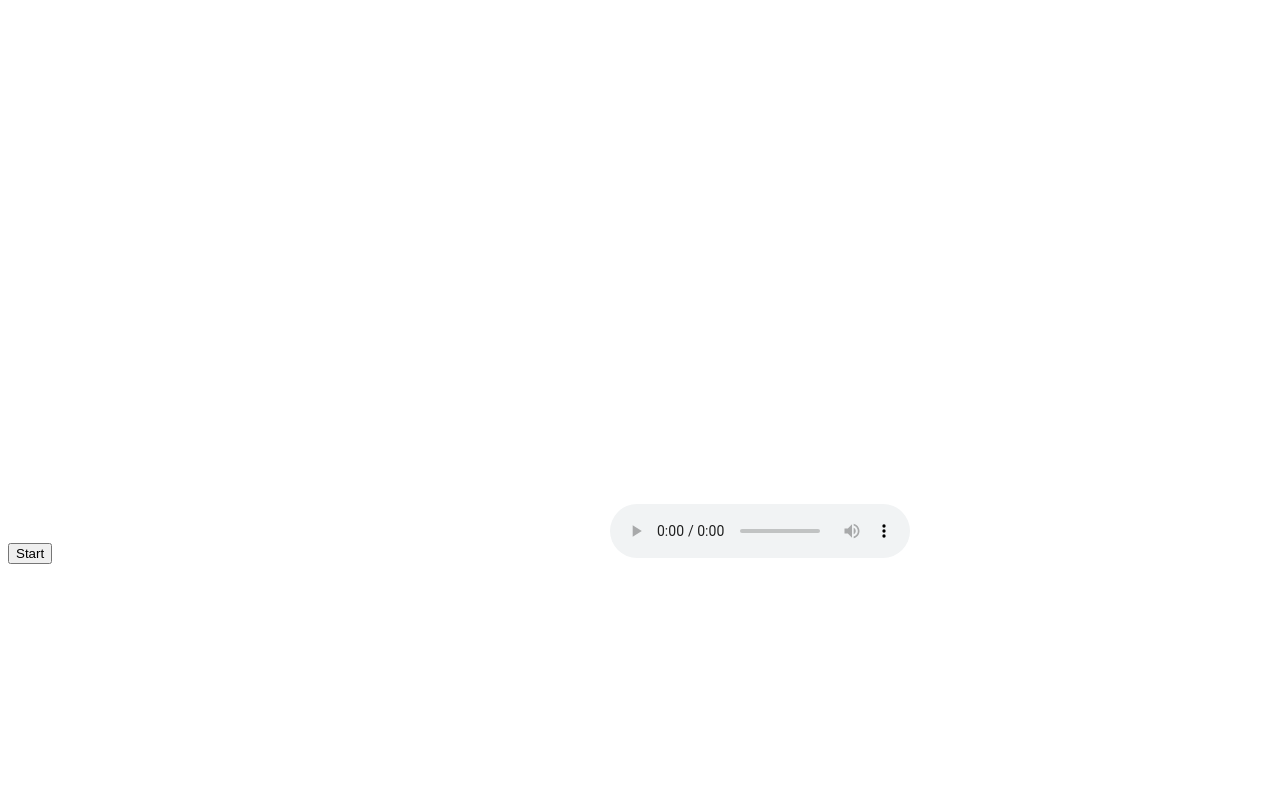
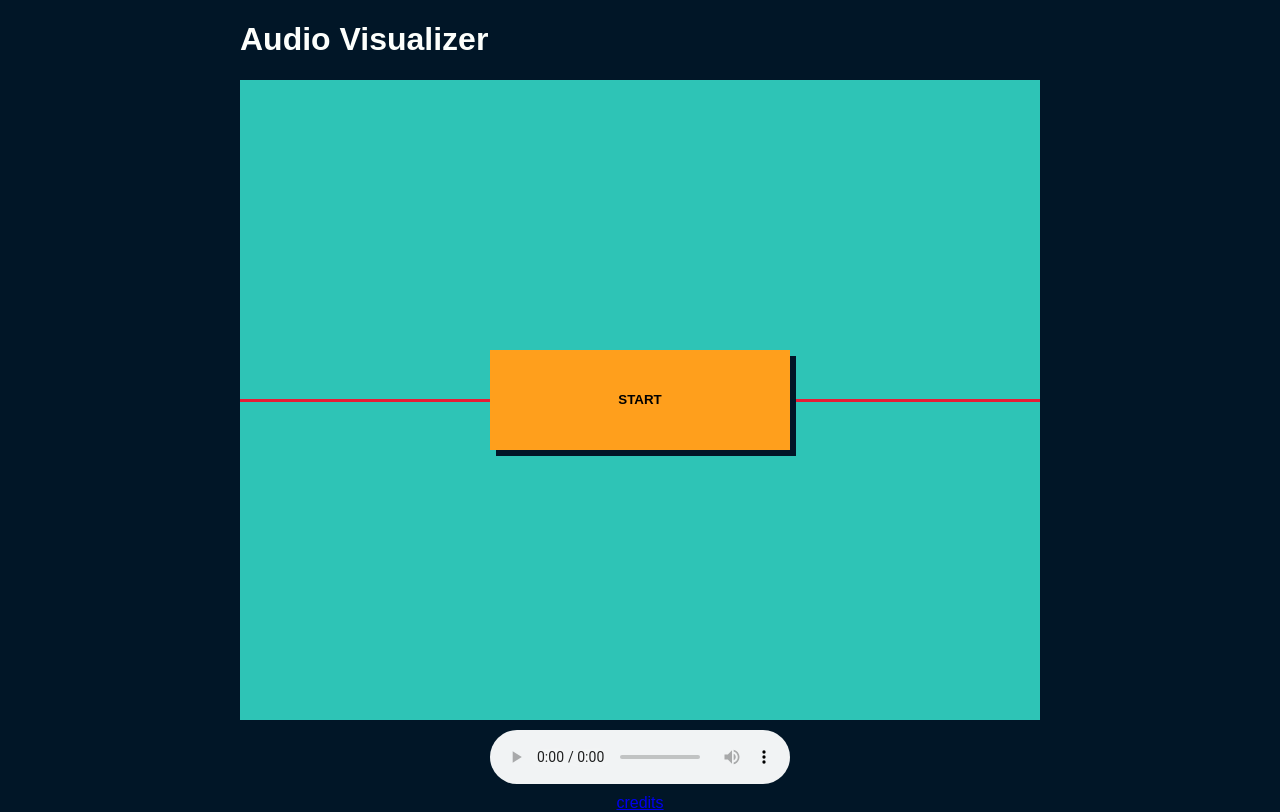
Before and after one commit to amiaxys/audio-visualizer, a plain HTML site: page index.html in a window 1280 px wide. Drawn offline with Linux system fonts and the light colour scheme.

Commit message:
feat: made it easier to style + link credits

```diff
--- a/index.html
+++ b/index.html
@@ -4,22 +4,35 @@
     <meta charset="UTF-8" />
     <meta name="description" content="Audio Visualizer" />
     <meta name="author" content="Amy Liang" />
+    <meta name="viewport" content="width=device-width, initial-scale=1" />
 
-    <meta name="viewport" content="width=device-width, initial-scale=1" />
+    <link href="styles/main.css" rel="stylesheet" type="text/css" />
 
     <title>Audio Visualizer</title>
   </head>
 
   <body>
+    <header>
+      <h1>Audio Visualizer</h1>
+    </header>
+
+    <div class="main-content">
+      <div class="canvas-container">
         <button id="start">Start</button>
 
-    <canvas id="visualizer" height="550" width="550"></canvas>
+        <canvas id="visualizer" width="500" height="500"></canvas>
+      </div>
 
       <audio
         controls
         id="source"
         src="media/Lunar-Beast-Theme-v7.2_Final.wav"
       ></audio>
+    </div>
+
+    <footer>
+      <a href="credits.html">credits</a>
+    </footer>
 
     <script type="text/javascript" src="js/visualizer.js"></script>
   </body>
```
Lines whose indentation alone changed are shown as unchanged.
